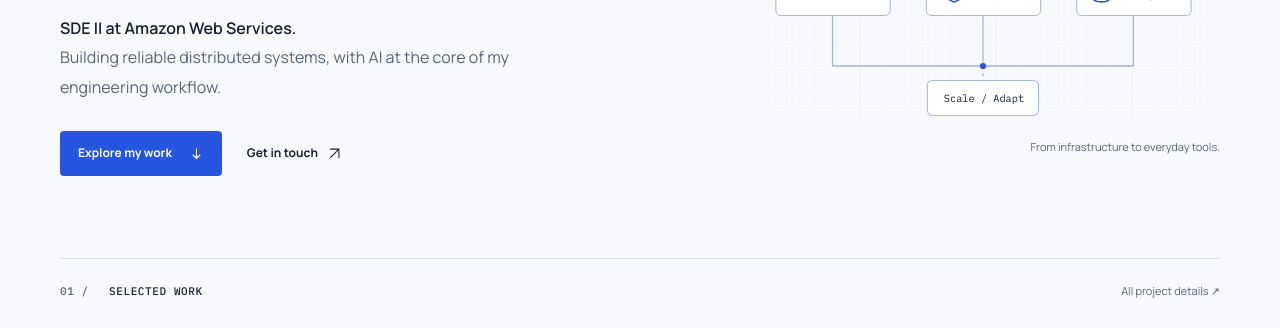
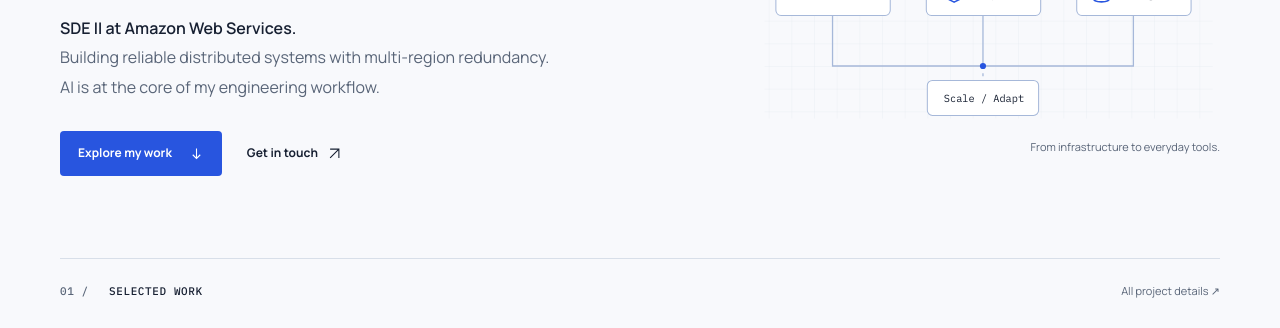
Before and after one commit to Yutao-Zhou/Yutao-Zhou.github.io, a website: page index.html in a window 1280 px wide. Shown: the part 395-723 px from the top of the page. Drawn offline with Linux system fonts and the light colour scheme.

Commit message:
Bust stylesheet cache and highlight multi-region redundancy

```diff
--- a/index.html
+++ b/index.html
@@ -44,7 +44,7 @@
         document.documentElement.classList.replace('no-js', 'js');
       })();
     </script>
-    <link rel="stylesheet" href="css/portfolio.css" />
+    <link rel="stylesheet" href="css/portfolio.css?v=2bb09d255698" />
     <script src="js/portfolio.js" defer></script>
     <title>Yutao Zhou — AI-native Engineer &amp; Builder</title>
   </head>
@@ -146,8 +146,8 @@
           </h1>
           <p class="hero-description">
             <strong>SDE II at Amazon Web Services.</strong><br />Building
-            reliable distributed systems, with AI at the core of my engineering
-            workflow.
+            reliable distributed systems with multi-region redundancy. AI is at
+            the core of my engineering workflow.
           </p>
           <div class="hero-actions">
             <a class="button" href="#projects"
```
Also changed, not shown: README.md.
